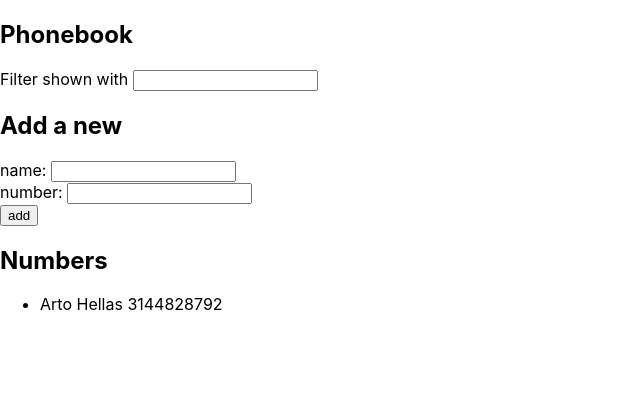
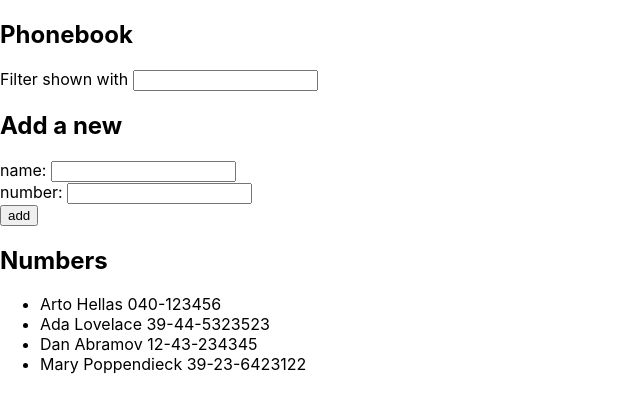
Before and after one commit to Oswe-gif/full-stack-open-2023, a React (Create React App) app in the folder part2/Phonebook/phonebook/: page / in a window 1280 px wide. Shown: the top 412 px of the page, without its empty margins (0-640 px from the left). Built offline with nearby package versions, Linux system fonts and the light colour scheme; data requests are answered from the project's data file.

Commit message:
Add exercise 2.11

```diff
--- /dev/null
+++ b/part2/Phonebook/phonebook/db.json
@@ -0,0 +1,24 @@
+{
+  "persons":[
+    {
+      "name": "Arto Hellas",
+      "number": "040-123456",
+      "id": 1
+    },
+    {
+      "name": "Ada Lovelace",
+      "number": "39-44-5323523",
+      "id": 2
+    },
+    {
+      "name": "Dan Abramov",
+      "number": "12-43-234345",
+      "id": 3
+    },
+    {
+      "name": "Mary Poppendieck",
+      "number": "39-23-6423122",
+      "id": 4
+    }
+  ]
+}
--- a/part2/Phonebook/phonebook/package.json
+++ b/part2/Phonebook/phonebook/package.json
@@ -6,6 +6,7 @@
     "@testing-library/jest-dom": "^5.17.0",
     "@testing-library/react": "^13.4.0",
     "@testing-library/user-event": "^13.5.0",
+    "axios": "^1.6.2",
     "react": "^18.2.0",
     "react-dom": "^18.2.0",
     "react-scripts": "5.0.1",
--- a/part2/Phonebook/phonebook/src/App.js
+++ b/part2/Phonebook/phonebook/src/App.js
@@ -1,15 +1,21 @@
-import React, { useState } from 'react';
+import { useState, useEffect } from 'react';
 import Person from './components/Person';
 import PersonForm from './components/PersonForm';
 import Filter from './components/Filter';
+import axios from 'axios';
 
 const App = () => {
-  const [ persons, setPersons ] = useState([
-    { id: 1,name: 'Arto Hellas', number:'3144828792' }
-  ])
+  const [ persons, setPersons ] = useState([])
   const [ newName, setNewName ] = useState('');
   const [ newNumber, setNewNumber ] = useState('');
   const [ filter, setFilter ] = useState('');
+
+  useEffect(()=>{
+    axios.get('http://localhost:3001/persons').then(response=>{
+      setPersons(response.data);
+    })
+  }, [])
+
 
   const addPerson = (event) => {
 
```
Also changed, not shown: 1 other file (tests, documents, lock files or other folders).
